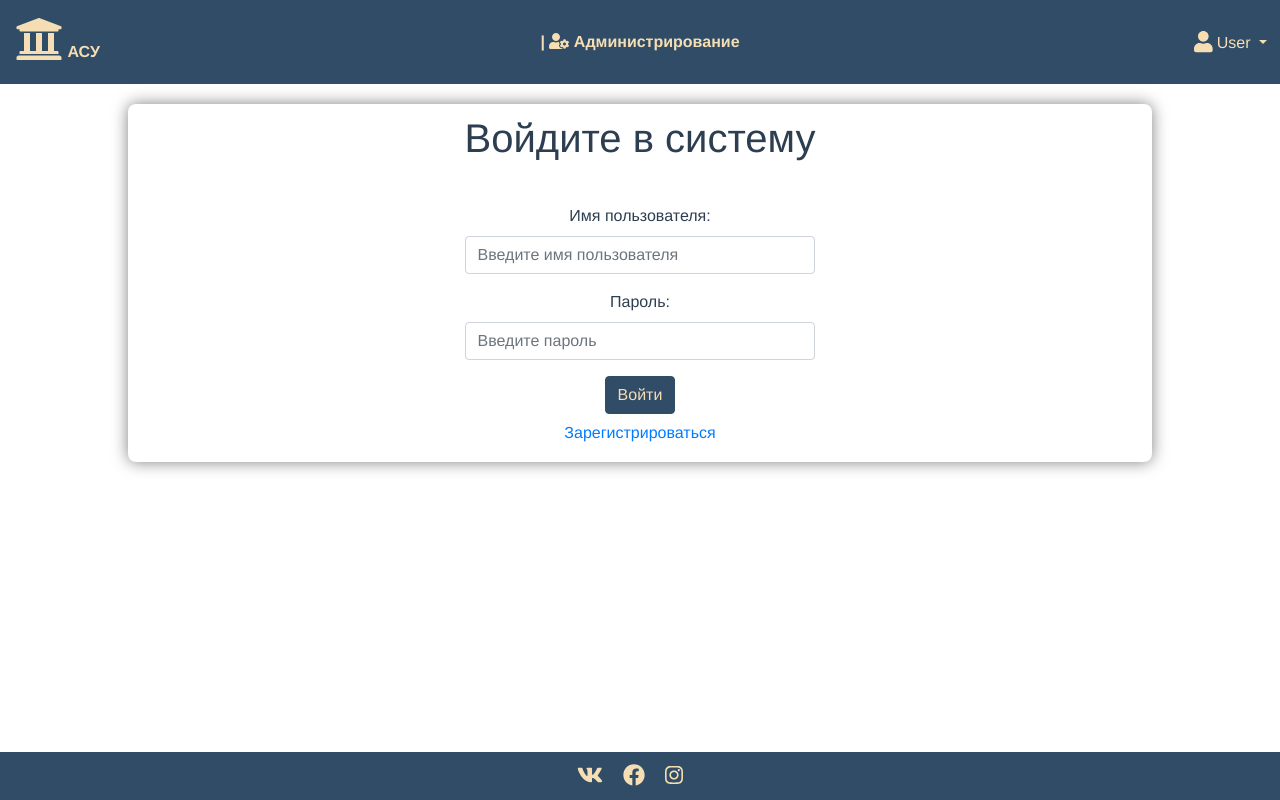
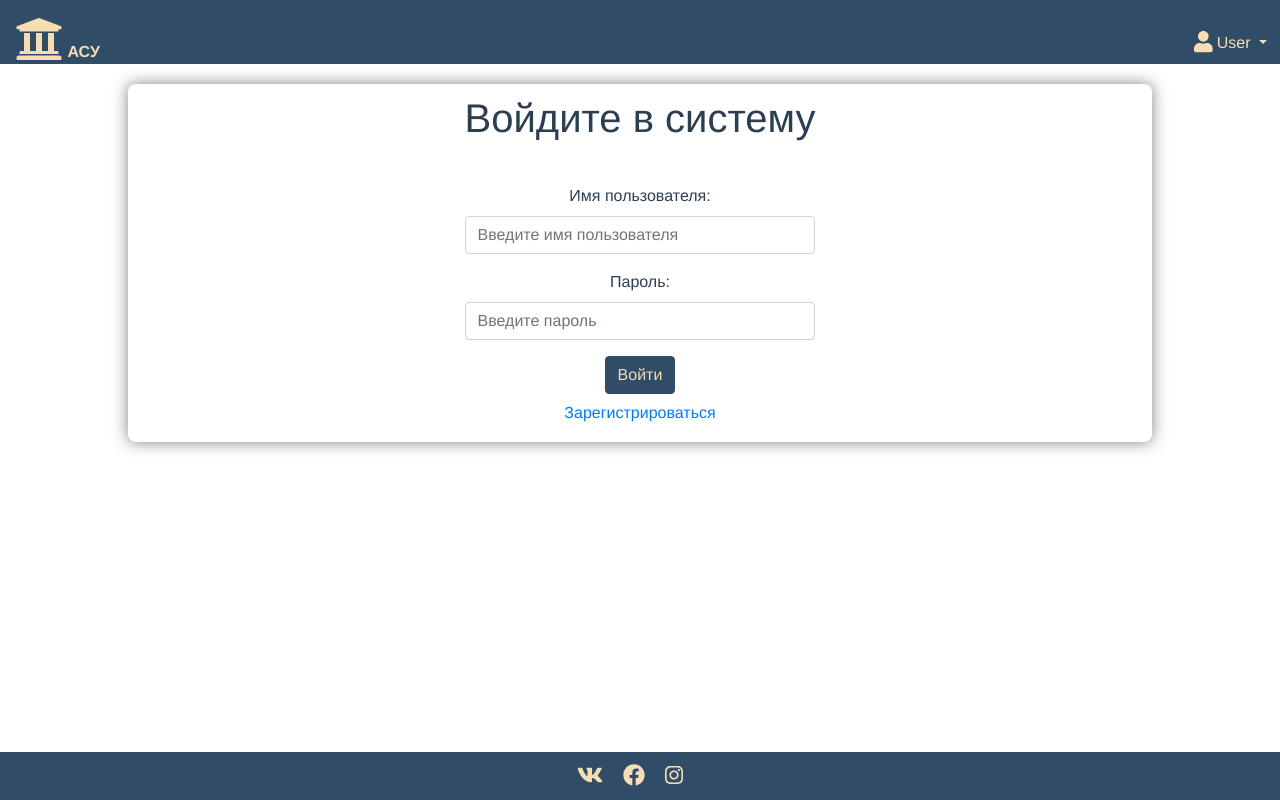
Before and after one commit to asidonlylips/student_project, a Vue app: page /login in a window 1280 px wide. Built offline with nearby package versions, Linux system fonts and the light colour scheme; what vue-toast-notification, vuejs-countdown-timer would draw is missing.

Commit message:
add missed if

```diff
--- a/src/App.vue
+++ b/src/App.vue
@@ -10,7 +10,7 @@
       <!-- <custom-router-link class="hide" v-if="role == '2' | is_superuser" :icon="['fas', 'users']" :label="'Группы'" route_name="groups" withLine/> -->
       <custom-router-link class="hide" v-if="role | is_superuser" :icon="['fas', 'bookmark']" :label="'Отчеты'" route_name="reports" withLine/>
       <custom-router-link class="hide" v-if="is_superuser" :icon="['fas', 'users']" :label="'Добавить преподавателя'" route_name="teacher-register" withLine/>
-      <b-link  class="hide" @click="toAdmin"> | <font-awesome-icon :icon="['fas', 'user-cog']"  /> Администрирование </b-link>
+      <b-link  class="hide" @click="toAdmin"  v-if="is_superuser"> | <font-awesome-icon :icon="['fas', 'user-cog']"  /> Администрирование </b-link>
       <!-- <custom-router-link class="right" :icon="['fas', 'user']" :label="username" route_name="profile"/> -->
       <b-dropdown class='right-us' id="dropdown" variant="primary" text="Dropdown Button">
         <template v-slot:button-content>
```
